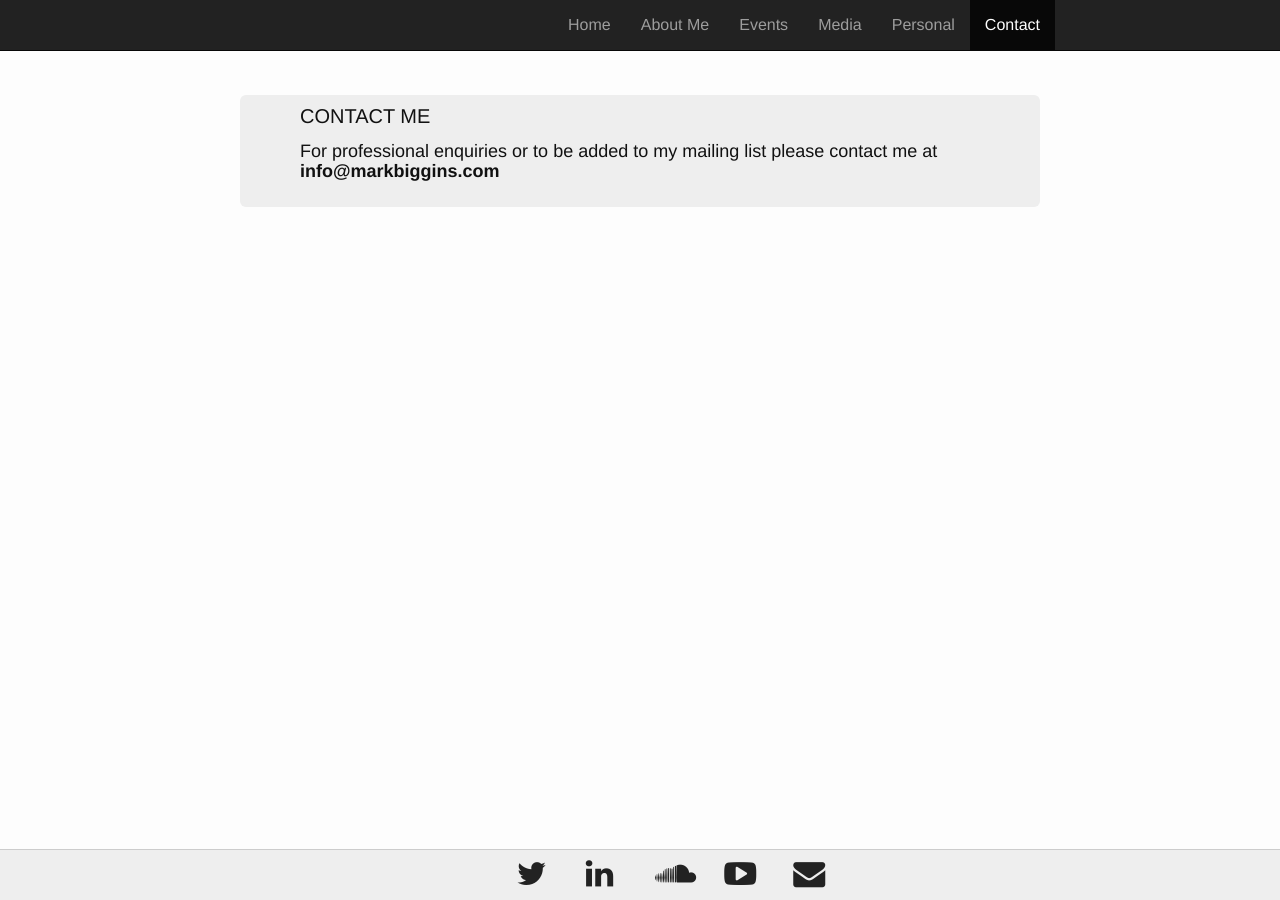
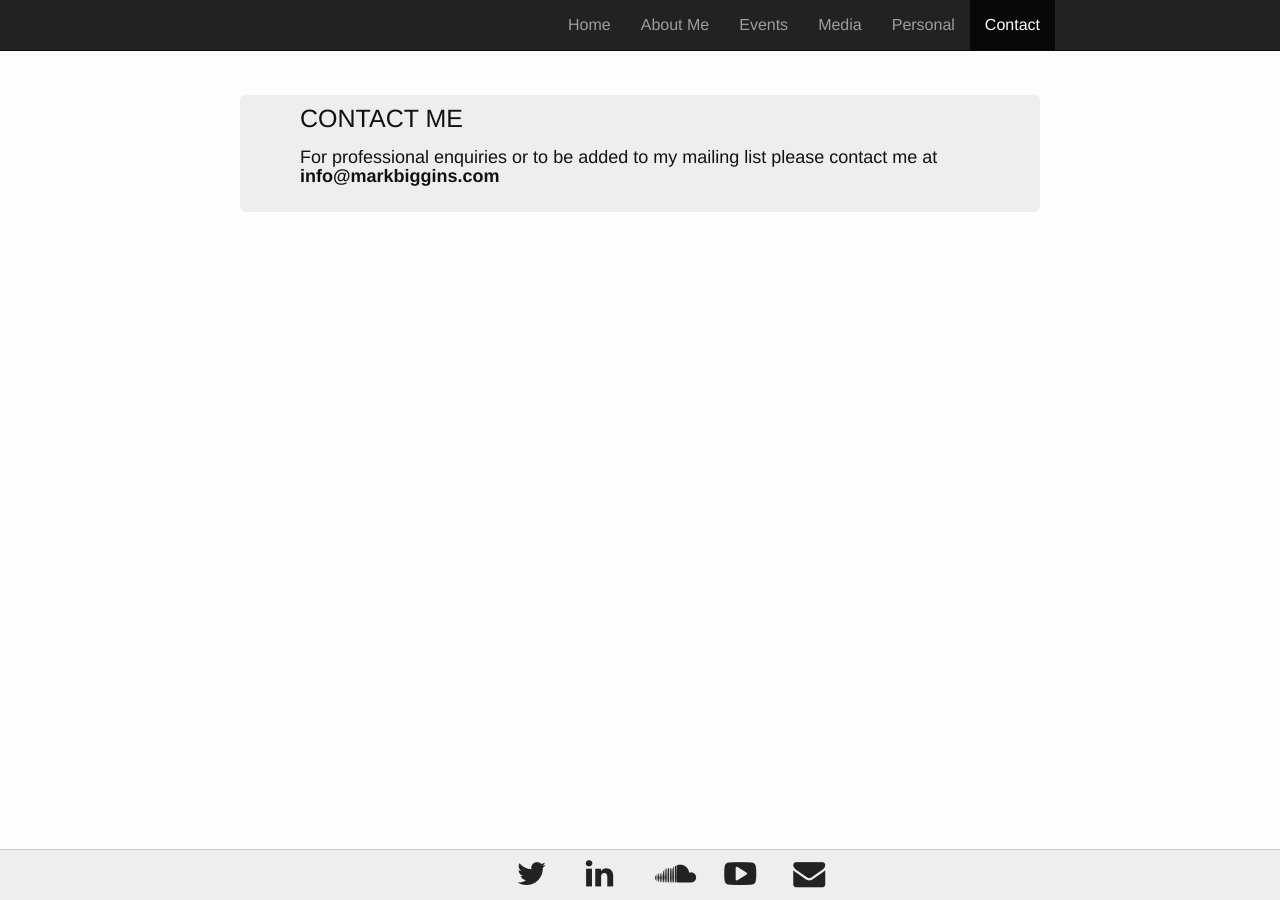
Before and after one commit to musicman10201/musicman10201.github.io, a Jekyll site: the page built from contact.md, in a window 1280 px wide. Built offline with Jekyll 4.4.1, drawn with Linux system fonts in a browser that asks for light colours.

Commit message:
Update _base.scss

```diff
--- a/_sass/_base.scss
+++ b/_sass/_base.scss
@@ -213,7 +213,10 @@ pre {
     font-weight: 300;
   }
   h3 {
-    font-size: 20px;
+    font-size: 25px;
+  }
+  h4 {
+    font-size: 18px;
   }
 }
 
```
